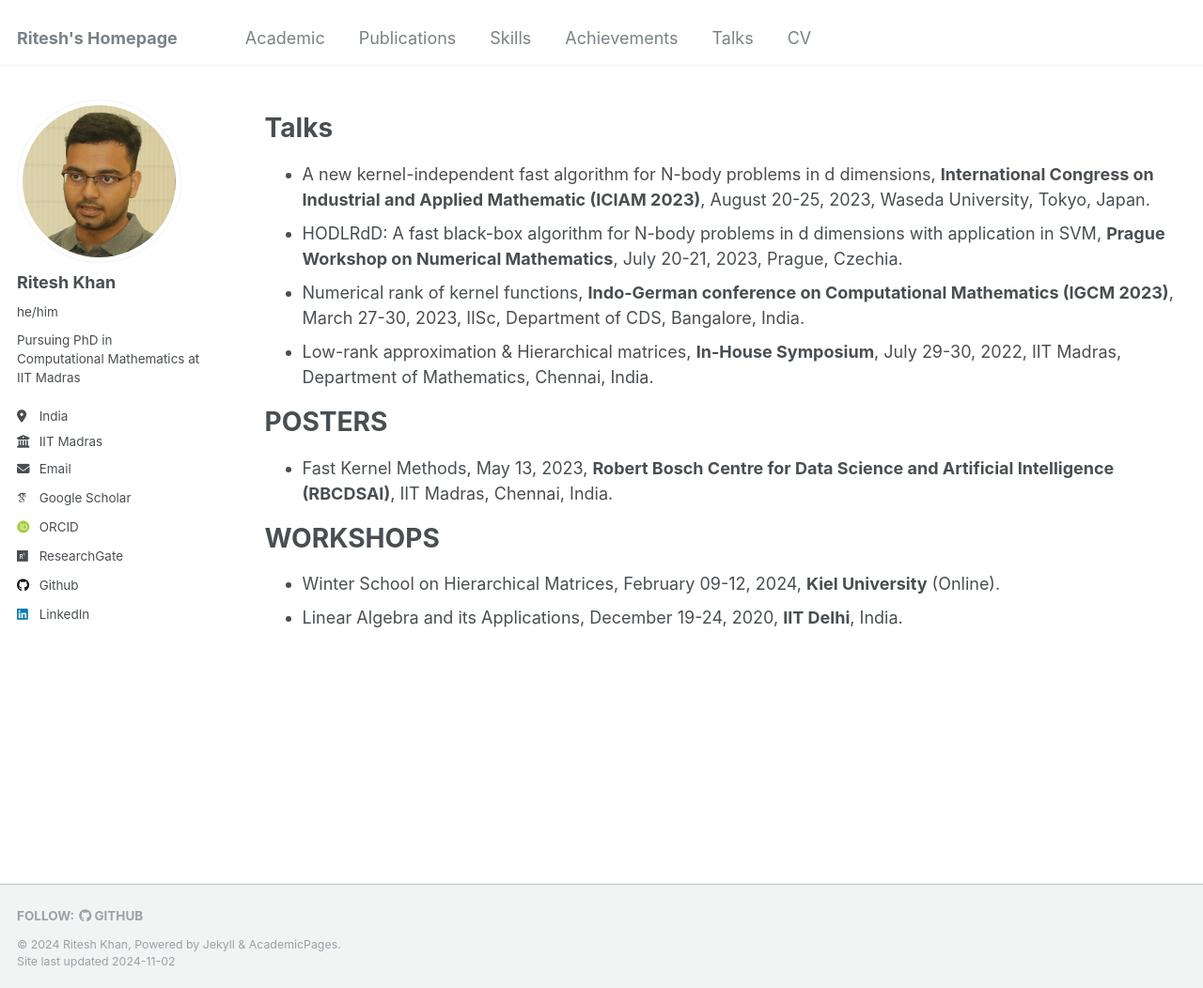
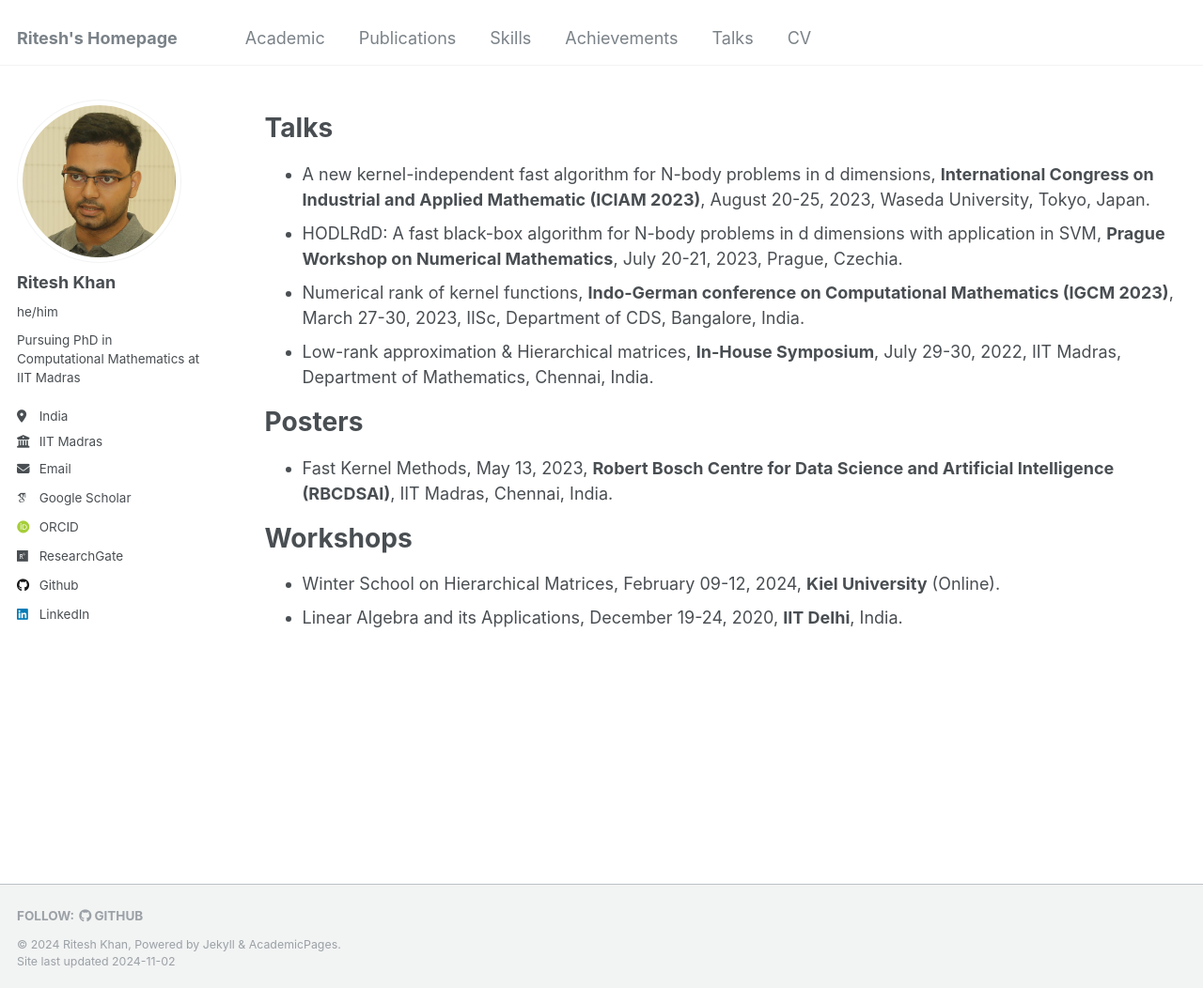
Before and after one commit to RiteshKhan/riteshkhan.github.io, a Jekyll site: the page built from _pages/taalks.md, in a window 1280 px wide and 1052 px high. Shown: the whole window at 94% size. Built offline with Jekyll 4.4.1, drawn with Linux system fonts in a browser that asks for light colours; some web fonts are replaced.

Commit message:
first_version

```diff
--- a/_pages/taalks.md
+++ b/_pages/taalks.md
@@ -16,11 +16,11 @@ Talks
 * Numerical rank of kernel functions, **Indo-German conference on Computational Mathematics (IGCM 2023)**, March 27-30, 2023, IISc, Department of CDS, Bangalore, India.
 * Low-rank approximation & Hierarchical matrices, **In-House Symposium**, July 29-30, 2022, IIT Madras, Department of Mathematics, Chennai, India.
 
-POSTERS
+Posters
 ======
 * Fast Kernel Methods, May 13, 2023, **Robert Bosch Centre for Data Science and Artificial Intelligence (RBCDSAI)**, IIT Madras, Chennai, India.
 
-WORKSHOPS
+Workshops
 ======
 * Winter School on Hierarchical Matrices, February 09-12, 2024, **Kiel University** (Online).
 *  Linear Algebra and its Applications, December 19-24, 2020, **IIT Delhi**, India.
```
